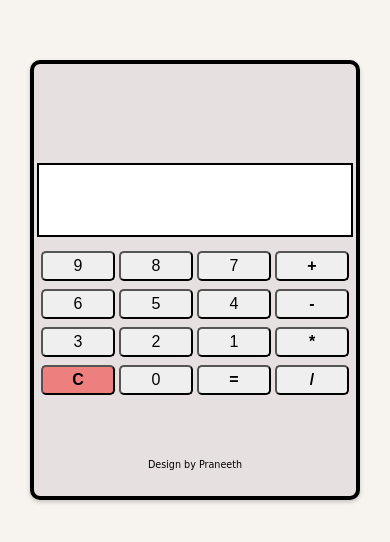
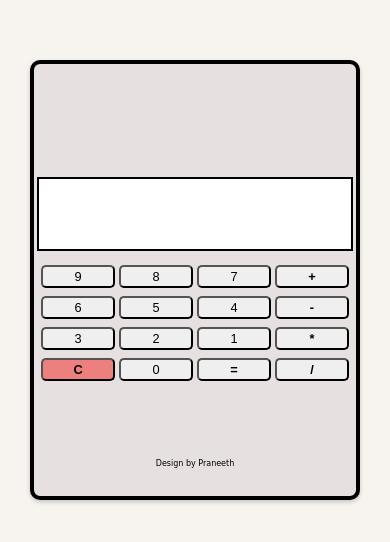
Before and after one commit to Praneeth2862/Basic-Calculator, a plain HTML site: page index.html in a window 390 px wide. Shown: the part 142-684 px from the top of the page. Drawn offline with Linux system fonts and the light colour scheme.

Commit message:
Update index.css

```diff
--- a/index.css
+++ b/index.css
@@ -68,8 +68,9 @@ box-shadow: 0 2px 4px rgba(0, 0, 0, 0.2);
     top:71%;
     font-family: cursive;
 }
-/* Responsive Styles */
-/* Responsive Styles */
+/* ...Your existing CSS code... */
+
+/* Responsive Styles for Tablets (e.g., iPad) */
 @media (max-width: 768px) {
     .button-set {
         width: 50vw; /* Adjust width for tablets */
@@ -85,6 +86,7 @@ box-shadow: 0 2px 4px rgba(0, 0, 0, 0.2);
     }
 }
 
+/* Responsive Styles for Smartphones (e.g., Poco X3 Pro) */
 @media (max-width: 480px) {
     .button-set {
         width: 80vw; /* Adjust width for smartphones */
@@ -99,3 +101,15 @@ box-shadow: 0 2px 4px rgba(0, 0, 0, 0.2);
         font-size: 0.6em; /* Adjust font size for smartphones */
     }
 }
+
+/* Additional Media Query for Smaller Smartphones */
+@media (max-width: 400px) {
+    .button-set button {
+        padding: 2px 8px; /* Adjust button padding for smaller smartphones */
+        font-size: 0.8em; /* Adjust font size for smaller smartphones */
+    }
+
+    .credit {
+        font-size: 0.5em; /* Adjust font size for smaller smartphones */
+    }
+}
```
